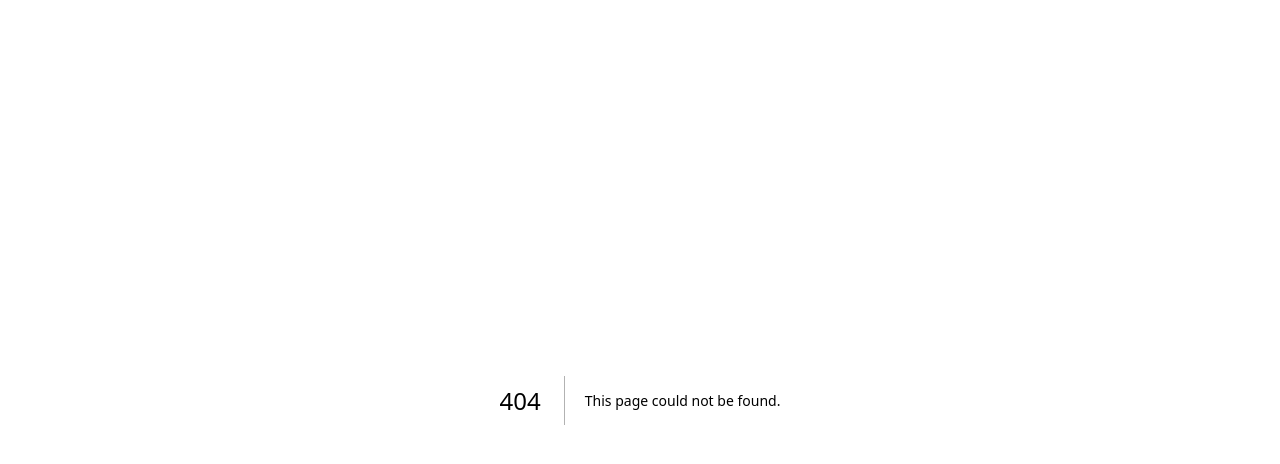
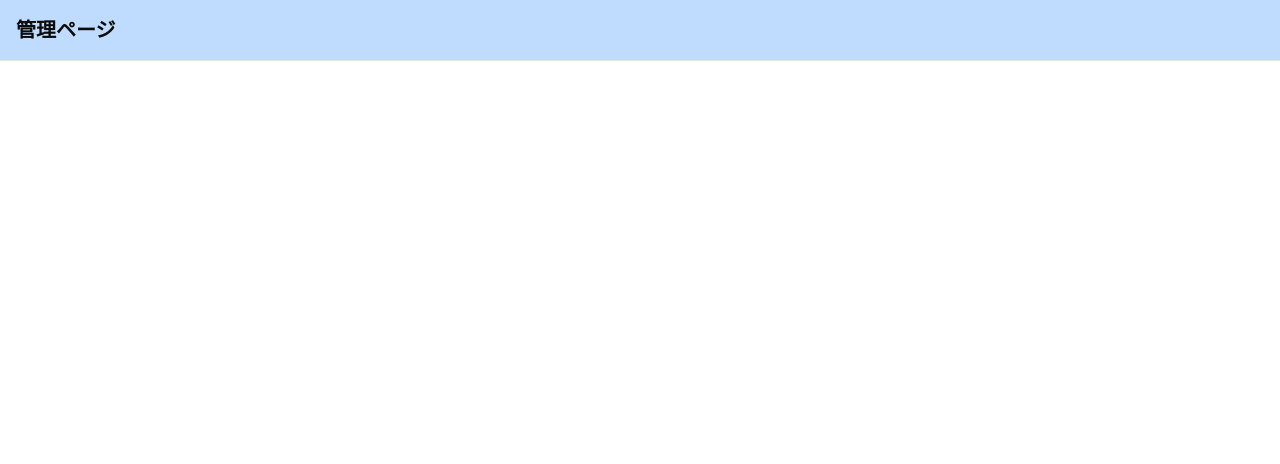
Before and after one commit to shimobayashi-growers/next-udemy-blog, a Next.js app: page /dashboard in a window 1280 px wide. Before the commit this address had no page. Shown: the top 464 px of the page. Built offline with nearby package versions, Linux system fonts and the light colour scheme.

Commit message:
add: privateにheader追加

```diff
--- /dev/null
+++ b/src/app/(private)/dashboard/page.tsx
@@ -0,0 +1,7 @@
+export default function DashboardPage() {
+    return (
+        <div>
+
+        </div>
+    )
+}
--- /dev/null
+++ b/src/app/(private)/layout.tsx
@@ -0,0 +1,14 @@
+import PrivateHeader from "@/components/layouts/PrivateHeader";
+
+export default function PrivateLayout({
+    children
+}: Readonly<{
+    children: React.ReactNode;
+}>){
+  return (
+    <>
+        <PrivateHeader />
+        {children}
+    </>
+  );
+}
--- /dev/null
+++ b/src/components/layouts/PrivateHeader.tsx
@@ -0,0 +1,22 @@
+import Link from "next/link";
+import { NavigationMenu, NavigationMenuItem, NavigationMenuLink, NavigationMenuList } from "../ui/navigation-menu";
+
+export default async function PrivateHeader() {
+    return (
+        <header className="border-b bg-blue-200">
+            <div className="container mx-auto px-4 py-4 flex justify-between items-center">
+                <NavigationMenu>
+                    <NavigationMenuList>
+                        <NavigationMenuItem>
+                            <Link href="/dashboard" legacyBehavior passHref>
+                                <NavigationMenuLink className="font-bold text-xl">
+                                    管理ページ
+                                </NavigationMenuLink>
+                            </Link>
+                        </NavigationMenuItem>
+                    </NavigationMenuList>
+                </NavigationMenu>
+            </div>
+        </header>
+    )
+}
```
